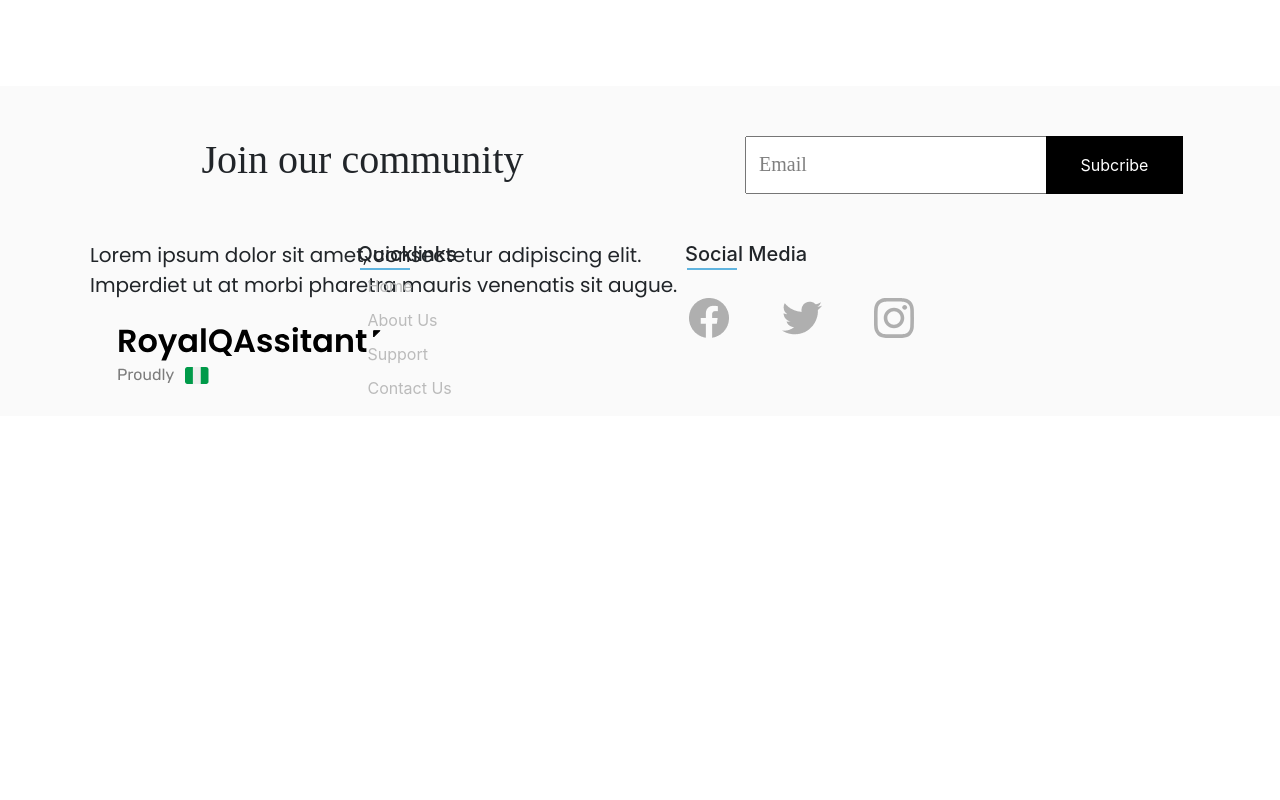
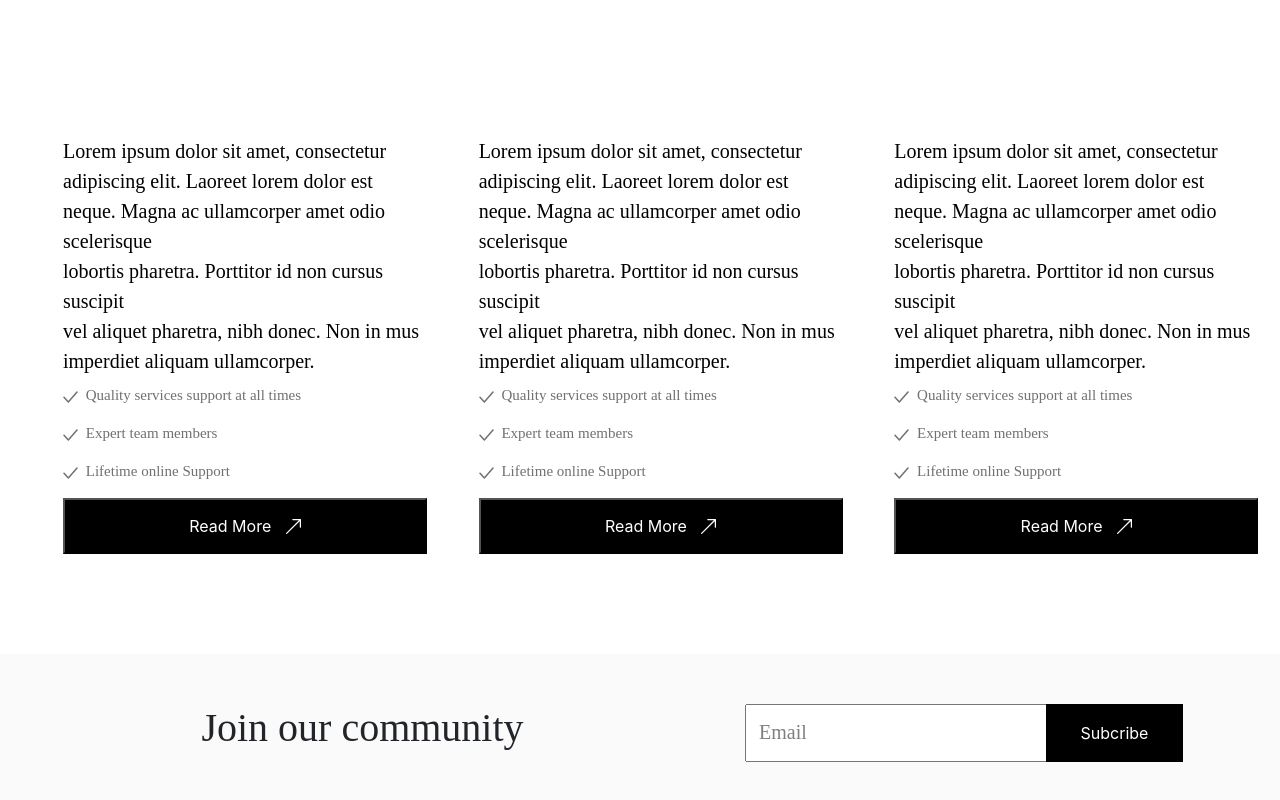
Before and after one commit to Joshuaatanu/RoyalQAssistant, a plain HTML site: page about.html in a window 1280 px wide. Shown: the part 1580-2380 px from the top of the page. Before the commit the page ends 1996 px from the top, so only its background shows below. Drawn offline with Linux system fonts and the light colour scheme; a web font is replaced by a local one.

Commit message:
finished the about us page

```diff
--- a/about.html
+++ b/about.html
@@ -40,7 +40,7 @@
                 </ul>
                 <ul class="navbar-nav ml-auto ">
                     <li class="nav-item"><a href="contact.html"
-                            class="nav-link text-white contact-btn pl-4 pr-4">Contact
+                            class="nav-link text-white contact-btn pl-4  pr-4">Contact
                             Us</a></li>
 
                 </ul>
@@ -48,14 +48,15 @@
         </div>
     </nav>
     <!-- End of navbar -->
-    <h3 class="text-center support-heading " style="margin-top: 200px; margin-bottom: 100px;">We are your <span class="span-red"> family
+    <h3 class="text-center support-heading " style="margin-top: 200px; margin-bottom: 100px;">We are your <span
+            class="span-red"> family
         </span></h3>
     <section id="about-page" style="margin-bottom:150px;">
 
 
         <div class="row">
             <div class="col-md-6">
-                <h5 class="hero-heading ml-5">Lets get  <br><span style="margin-left: 300px;"> familiar</span> </h5>
+                <h5 class="hero-heading ml-5">Lets get <br><span style="margin-left: 300px;"> familiar</span> </h5>
             </div>
             <div class="col-md-6">
                 <p>At our company, customer support is our top <br>
@@ -94,14 +95,67 @@
                 can help you succeed.</p>
         </div>
     </div>
-    <div class="row mt-5 ml-5">
+    <div class="row mt-5 ml-5 mb-5">
         <div class="col-md-8">
             <div id="discover-more">
                 <h5>Take your business' to new heights with <br>RoyalQAssistant</h5>
             </div>
         </div>
         <div class="col-md-4">
-             <button class="about-page-button">Discover more</button>
+            <button class="about-page-button">Discover more</button>
+        </div>
+    </div>
+
+
+
+    <div class="row ml-5" style="margin-top: 150px;">
+        <div class="col-md-4">
+            <div class="my-card">
+                <h5 class="">
+                    Lorem ipsum dolor sit amet, consectetur <br>
+                    adipiscing elit. Laoreet lorem dolor est <br>
+                    neque. Magna ac ullamcorper amet odio scelerisque <br>
+                    lobortis pharetra. Porttitor id non cursus suscipit <br>
+                    vel aliquet pharetra, nibh donec. Non in mus <br>
+                    imperdiet aliquam ullamcorper.
+                </h5>
+                <p><img src="icons/tick.svg" class="mr-1" alt=""> Quality services support at all times</p>
+                <p><img src="icons/tick.svg" class="mr-1" alt=""> Expert team members</p>
+                <p><img src="icons/tick.svg" class="mr-1" alt=""> Lifetime online Support</p>
+                <button> Read More <img src="icons/arrowUpperRightLight.svg" style="margin-left: 10px; margin-top: -3px;"  alt=""></button>
+            </div>
+        </div>
+        <div class="col-md-4">
+            <div class="my-card">
+                <h5 class="">
+                    Lorem ipsum dolor sit amet, consectetur <br>
+                    adipiscing elit. Laoreet lorem dolor est <br>
+                    neque. Magna ac ullamcorper amet odio scelerisque <br>
+                    lobortis pharetra. Porttitor id non cursus suscipit <br>
+                    vel aliquet pharetra, nibh donec. Non in mus <br>
+                    imperdiet aliquam ullamcorper.
+                </h5>
+                <p><img src="icons/tick.svg" class="mr-1" alt=""> Quality services support at all times</p>
+                <p><img src="icons/tick.svg" class="mr-1" alt=""> Expert team members</p>
+                <p><img src="icons/tick.svg" class="mr-1" alt=""> Lifetime online Support</p>
+                <button> Read More <img src="icons/arrowUpperRightLight.svg"  style="margin-left: 10px; margin-top: -3px;" alt=""></button>
+            </div>
+        </div>
+        <div class="col-md-4">
+            <div class="my-card">
+                <h5 class="">
+                    Lorem ipsum dolor sit amet, consectetur <br>
+                    adipiscing elit. Laoreet lorem dolor est <br>
+                    neque. Magna ac ullamcorper amet odio scelerisque <br>
+                    lobortis pharetra. Porttitor id non cursus suscipit <br>
+                    vel aliquet pharetra, nibh donec. Non in mus <br>
+                    imperdiet aliquam ullamcorper.
+                </h5>
+                <p><img src="icons/tick.svg" class="mr-1" alt=""> Quality services support at all times</p>
+                <p><img src="icons/tick.svg" class="mr-1" alt=""> Expert team members</p>
+                <p><img src="icons/tick.svg" class="mr-1" alt=""> Lifetime online Support</p>
+                <button> Read More <img src="icons/arrowUpperRightLight.svg"  style="margin-left: 10px; margin-top: -3px;" alt=""></button>
+            </div>
         </div>
     </div>
 
--- a/css/styles.css
+++ b/css/styles.css
@@ -64,6 +64,12 @@ body {
   background-color: #000;
   padding-left: 10px;
   padding-right: 100px;
+  border-radius: 5px;
+  padding-top: 10px;
+  padding-bottom: 10px;
+}
+.contact-btn \:hover {
+  background-color: #494949;
 }
 
 .navTextWhite {
@@ -1031,7 +1037,6 @@ footer .copyright {
   background-image: url(../img/about-page-hero.png);
   background-size: cover;
   height: 100%;
-
 }
 .bg-img h5 {
   color: #fff;
@@ -1051,27 +1056,54 @@ footer .copyright {
   color: #ffffff;
 }
 
-#discover-more h5{
-  font-family: 'Craftwork Grotesk';
+#discover-more h5 {
+  font-family: "Craftwork Grotesk";
   font-style: normal;
   font-weight: 600;
   font-size: 40px;
 
-
   color: #000000;
 }
 .about-page-button {
-
   width: 282px;
   height: 56px;
 
   color: #fff;
-background: #0C0A0A;
+  background: #0c0a0a;
   border-radius: 50px;
 }
+.my-card h5 {
+  font-family: "Poppins";
+  font-style: normal;
+  font-weight: 300;
+  font-size: 20px;
+  line-height: 30px;
 
+  color: #000000;
+  font-family: "Poppins";
+  font-style: normal;
+  font-weight: 300;
+  font-size: 20px;
+  line-height: 30px;
 
+  color: #000000;
+}
+.my-card p {
+  font-family: "Poppins";
+  font-style: normal;
+  font-weight: 300;
+  font-size: 15px;
+  line-height: 22px;
+  /* identical to box height */
 
+  color: #727070;
+}
+.my-card button{
+  width: 364px;
+height: 56px;
+background-color: #000;
+color: #fff;
+}
 /* optimized for devices */
 @media screen and (max-width: 1024px) {
   .no-border {
```
Also changed, not shown: icons/tick.svg (added). Lines whose indentation alone changed are shown as unchanged.
